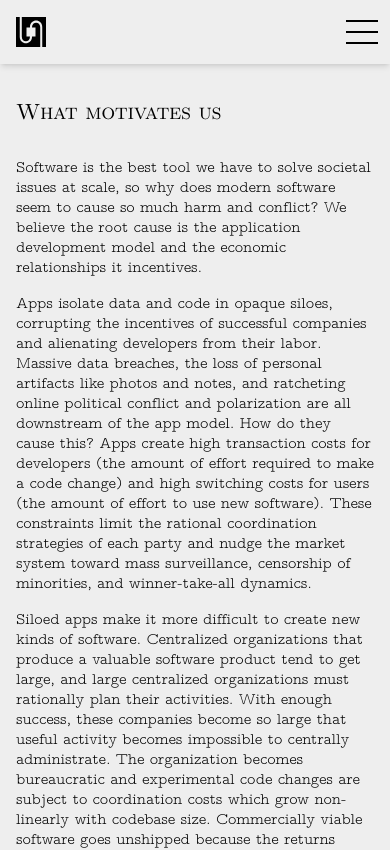
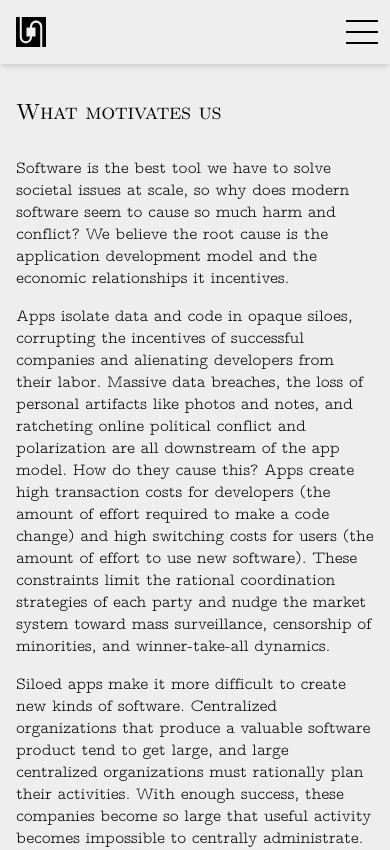
Before and after one commit to deathtothecorporation/vaporware.network, a Next.js app: page /about in a window 390 px wide. Shown: the top 850 px of the page. Built offline with nearby package versions, Linux system fonts and the light colour scheme.

Commit message:
Use 17px font on mobile

```diff
--- a/src/app/globals.css
+++ b/src/app/globals.css
@@ -732,5 +732,5 @@ section#callouts > article.left > main {
 
 #vision p {
   @apply mb-4;
-  font-size: 16px;
+  font-size: 17px;
 }
--- a/tailwind.config.ts
+++ b/tailwind.config.ts
@@ -32,7 +32,7 @@ const config: Config = {
           letterSpacing: "-0.011em", // slight tightening for clarity
           fontWeight: "400",
         }],
-        "opmd-mobile": ['20px', {
+        "opmd-mobile": ['17px', {
           lineHeight: "normal", // 25.6px - optimal for body text
           letterSpacing: "-0.011em", // slight tightening for clarity
           fontWeight: "400",
```
